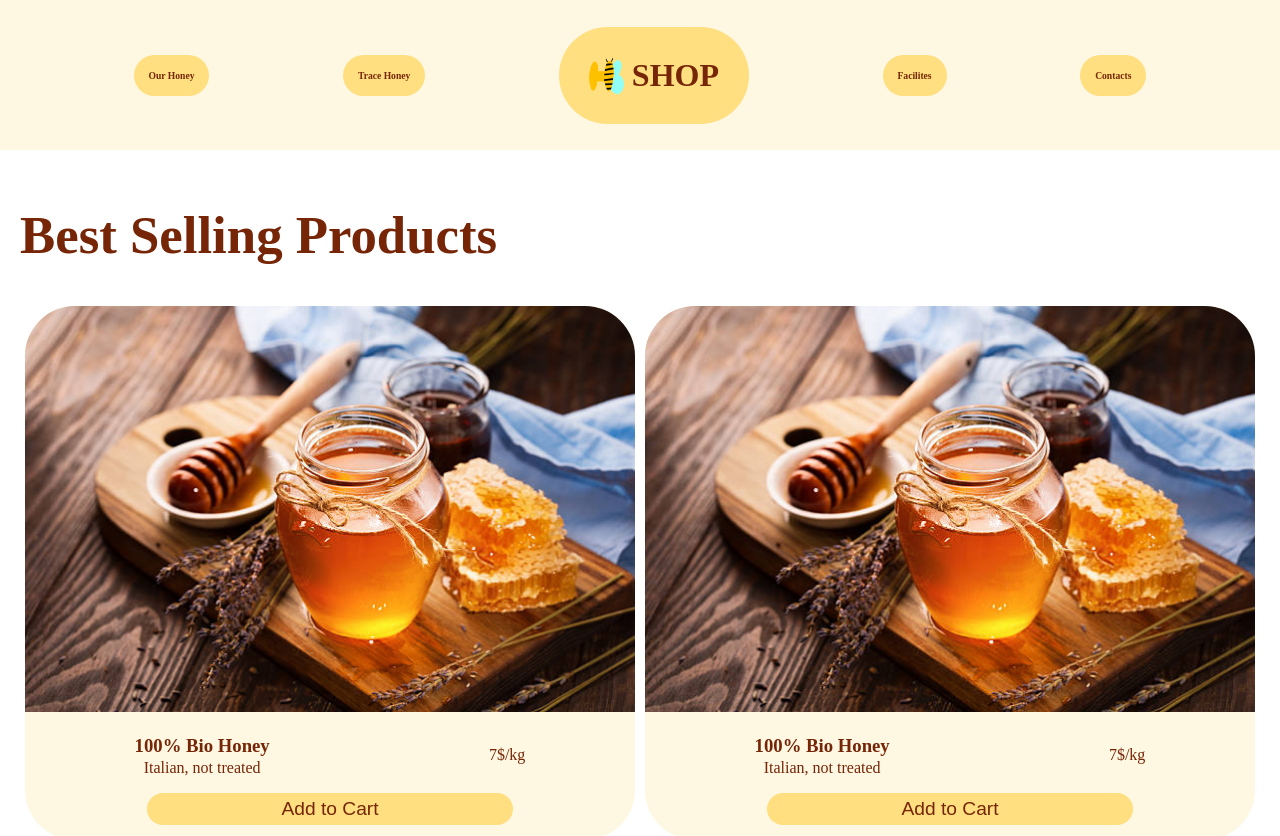
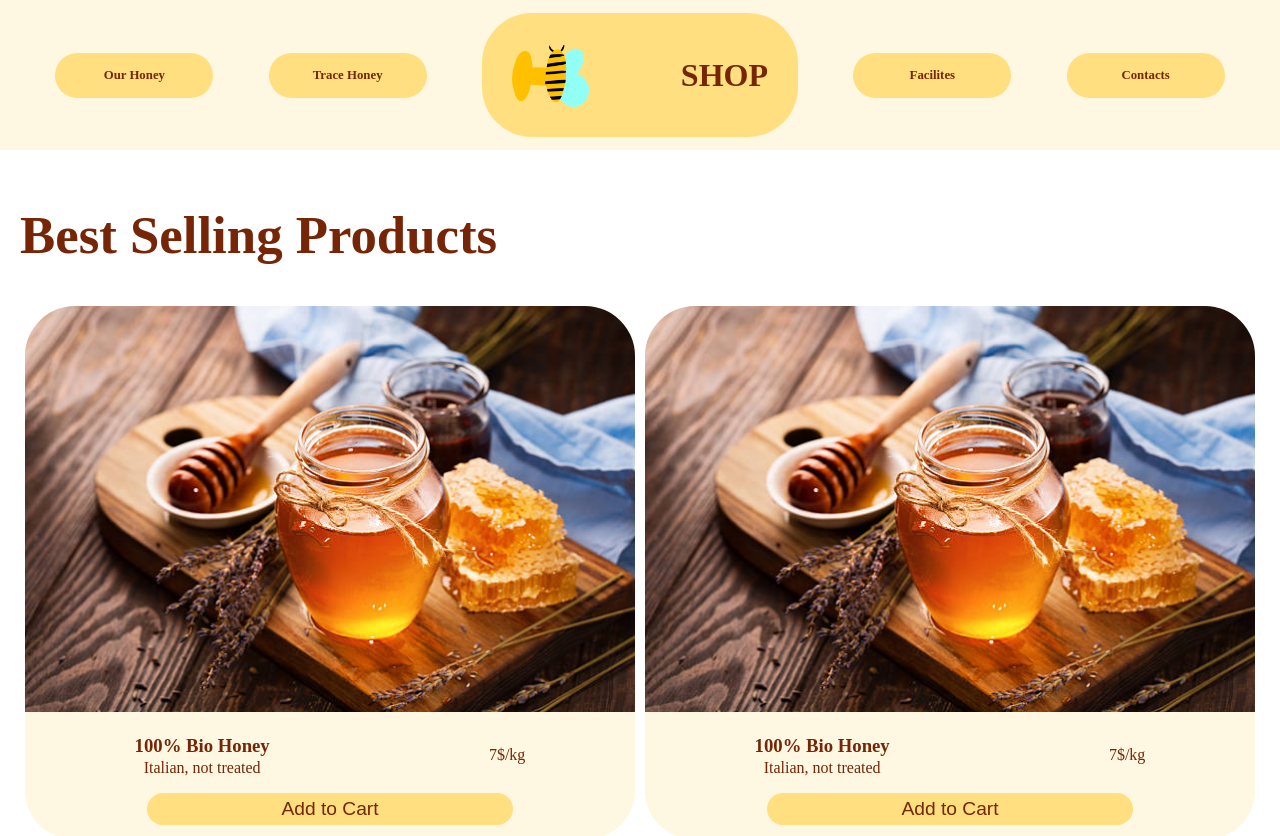
Before and after one commit to Giulio-Marra/flex-exercise-assets, a plain HTML site: page index.html in a window 1280 px wide. Shown: the top 836 px of the page. Drawn offline with Linux system fonts and the light colour scheme.

Commit message:
AggiuntaPercentualePerGestireWidthHeader

```diff
--- a/assets/imgs/css/style.css
+++ b/assets/imgs/css/style.css
@@ -12,7 +12,7 @@ header{
     height: 150px;
 }
 header img{
-    width: 35px;
+    width: 30%;
     margin-right: 8px;
 }
 ul{
@@ -24,15 +24,23 @@ ul{
 }
 li{
     display: flex;
+    flex-direction: column;
+    align-items: center;
+    width: 10%;
     padding: 15px;
     background-color:#ffdf7f;
     color: #762506;
     border-radius: 30px;
-    font-size: 0.6em;
+    font-size: 0.8em;
     font-weight: bold;
 }
 #ilShop{
-    font-size: 2.0em;
+    display: flex;
+    flex-direction: row;
+    align-items: center;
+    justify-content: space-between;
+    width: 20%;
+    font-size: 2em;
     padding: 30px;
     border-radius: 50px;
 }
@@ -49,15 +57,13 @@ h1{
     flex-wrap: wrap;
 }
 .card{
-    flex: 1 0 calc(50% - 10px);
-    width: 50%;
     border-radius: 50px;
     overflow: hidden;
     text-align: center;
     background-color: #fef7e2;;
     color: #762506;
     width: calc(50% - 10px);
-     margin: 5px;
+    margin: 5px;
 }
 .cardBody{
     display: flex;
@@ -90,6 +96,8 @@ h2{
     margin-bottom: 10px;
 }
 article{
+    display: flex;
+    flex-direction: column;
     background-color: #fef7e2;
     color: #762506;
     padding: 30px;
@@ -100,6 +108,3 @@ article h3{
     font-size: 1.8rem;
     margin-top: 0;
 }
-article img{
-    width: 100%;
-}
```
